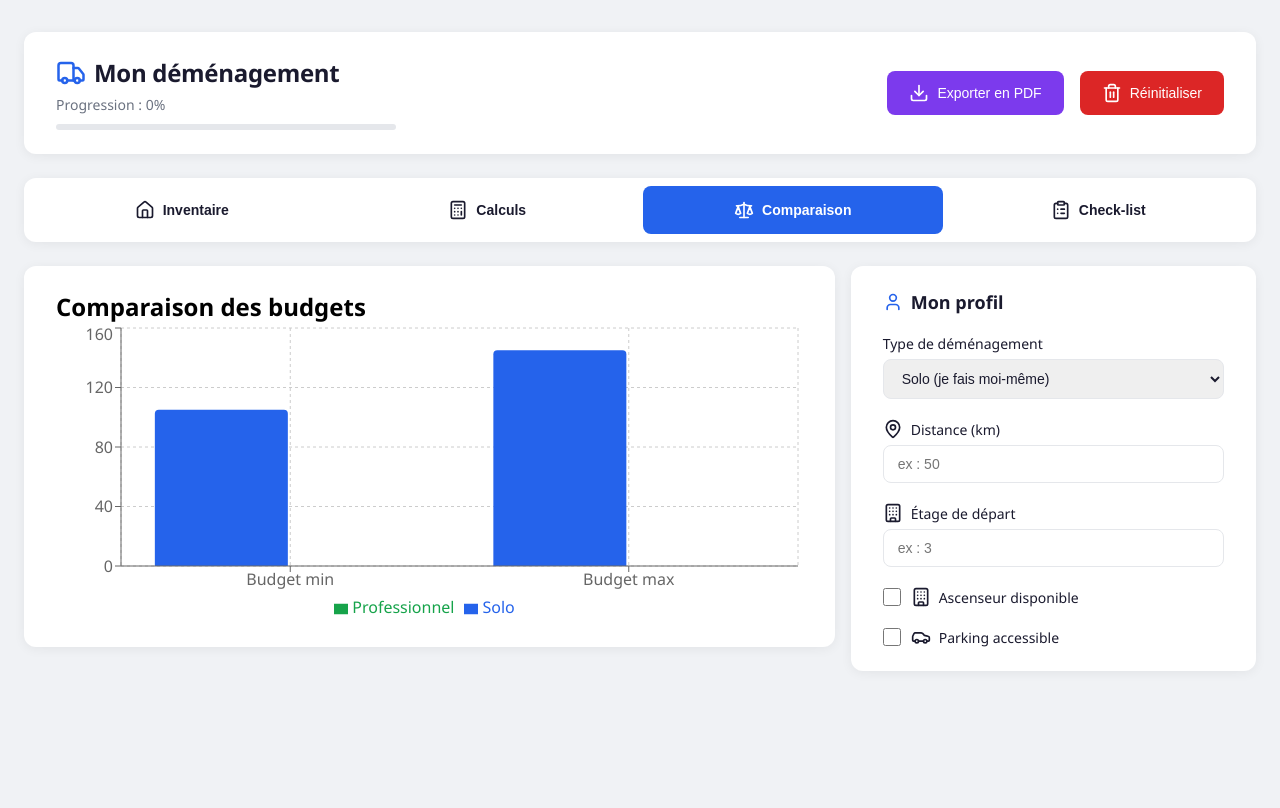
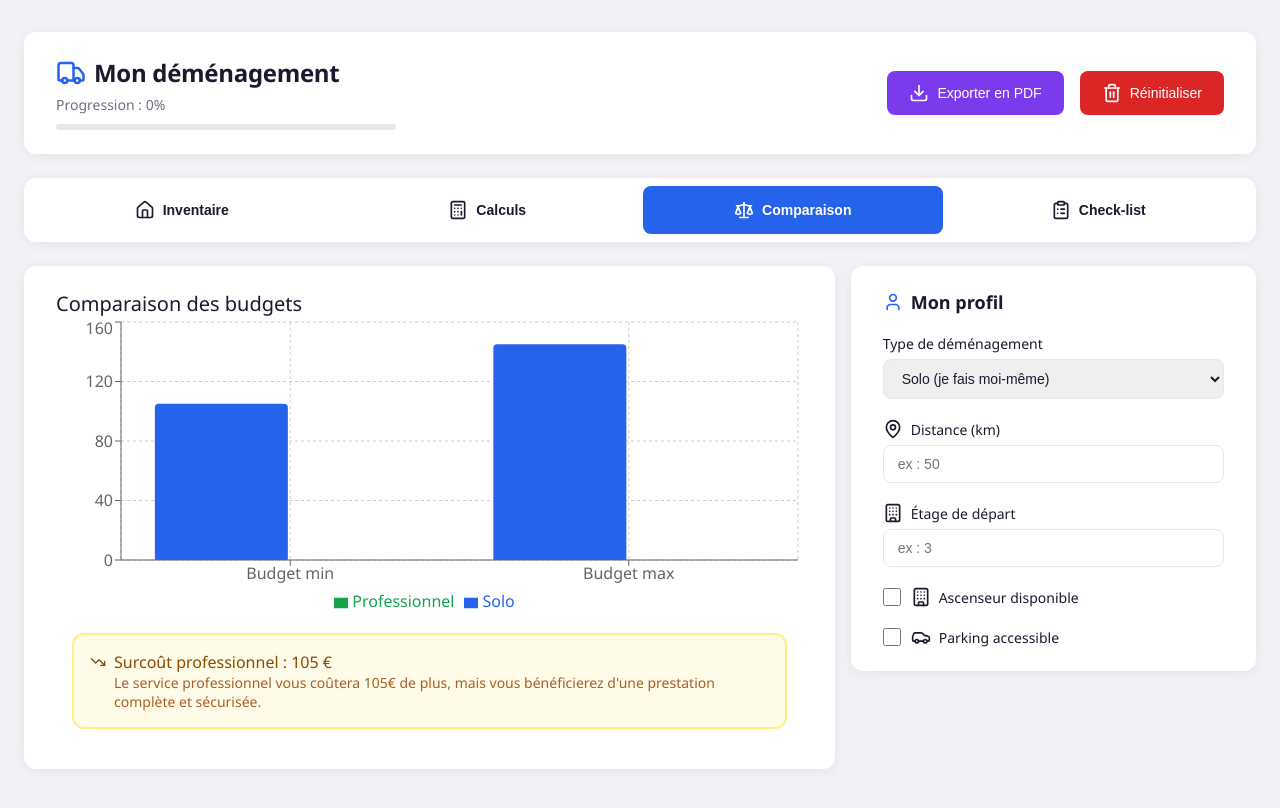
Before and after one commit to Maelys-B/simulateur-demenagement, a React (Vite) app: page / in a window 1280 px wide. Both pictures are taken after a click on the button "Comparaison". Shown: the top 808 px of the page. Built offline with nearby package versions, Linux system fonts and the light colour scheme.

Commit message:
feat: ajout de l'encart économie potentielle dans l'onglet Comparaison

```diff
--- /dev/null
+++ b/src/components/Comparaison/Comparaison.css
@@ -0,0 +1,27 @@
+.comp-economie{
+    background-color: #FEFCE8;
+    border: 2px solid;
+    border-color: #FFF085;
+    border-radius: var(--radius-lg);
+    margin: var(--spacing-md);
+    padding: var(--spacing-md);
+}
+.comp-titre{
+    font-size: var(--font-size-xl);
+    font-weight: 500;
+    color: var(--color-text);
+}
+.comp-economie-titre{
+    color:#894B00;
+    font-weight: 500;
+    font-size: var(--font-size-md);
+}
+
+.comp-economie-detail {
+    color: #a65f26;
+    font-size: var(--font-size-base);
+    padding-left: 24px;
+}
+p svg{
+    color: #894B00;
+}
--- a/src/components/Comparaison/Comparaison.jsx
+++ b/src/components/Comparaison/Comparaison.jsx
@@ -8,8 +8,34 @@ import {
   XAxis,
   YAxis,
 } from 'recharts';
+import './Comparaison.css';
+import { Scale, TrendingDown, TrendingUp } from 'lucide-react';
 
 export default function Comparaison({ budgetSolo, budgetPro }) {
+  const economie = Math.round(budgetPro.min - budgetSolo.min);
+
+  let encart;
+  if (economie > 0) {
+    encart = {
+      Icone: TrendingUp,
+      titre: `Économie potentielle : ${economie} €`,
+      texte: `En choisissant un déménagement solo, vous pourriez économiser jusqu'à ${economie}€, mais cela nécessitera plus de temps et d'efforts de votre part.`,
+    };
+  } else if (economie < 0) {
+    const surcout = Math.abs(economie);
+    encart = {
+      Icone: TrendingDown,
+      titre: `Surcoût professionnel : ${surcout} €`,
+      texte: `Le service professionnel vous coûtera ${surcout}€ de plus, mais vous bénéficierez d'une prestation complète et sécurisée.`,
+    };
+  } else {
+    encart = {
+      Icone: Scale,
+      titre: 'Budgets équivalents',
+      texte: "Les deux options ont un coût similaire. Le choix dépend alors de votre temps disponible et de votre préférence pour le confort ou l'autonomie.",
+    };
+  }
+
   const donnees = [
     { categorie: 'Budget min', Solo: Math.round(budgetSolo.min), Professionnel: Math.round(budgetPro.min) },
     { categorie: 'Budget max', Solo: Math.round(budgetSolo.max), Professionnel: Math.round(budgetPro.max) },
@@ -17,7 +43,7 @@ export default function Comparaison({ budgetSolo, budgetPro }) {
 
   return (
     <div className="card">
-      <h2>Comparaison des budgets</h2>
+      <h2 className="comp-titre">Comparaison des budgets</h2>
       <ResponsiveContainer width="100%" height={300}>
         <BarChart data={donnees}>
           <CartesianGrid strokeDasharray="3 3" />
@@ -29,6 +55,12 @@ export default function Comparaison({ budgetSolo, budgetPro }) {
           <Bar dataKey="Professionnel" fill="#16a34a" radius={[4, 4, 0, 0]} />
         </BarChart>
       </ResponsiveContainer>
+      <div className="comp-economie">
+        <p className="comp-economie-titre icon">
+          <encart.Icone size={16} /> {encart.titre}
+        </p>
+        <p className="comp-economie-detail">{encart.texte}</p>
+      </div>
     </div>
   );
 }
```
